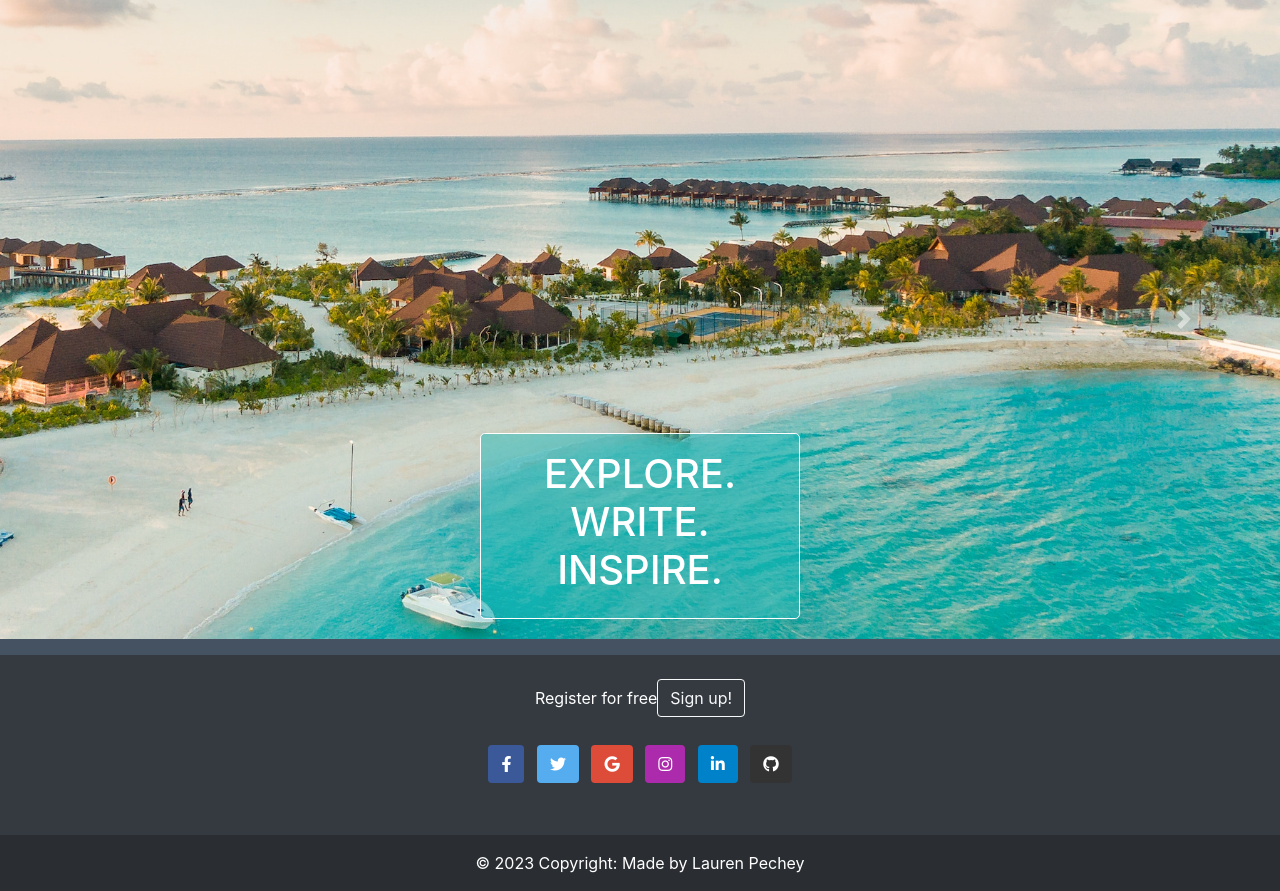
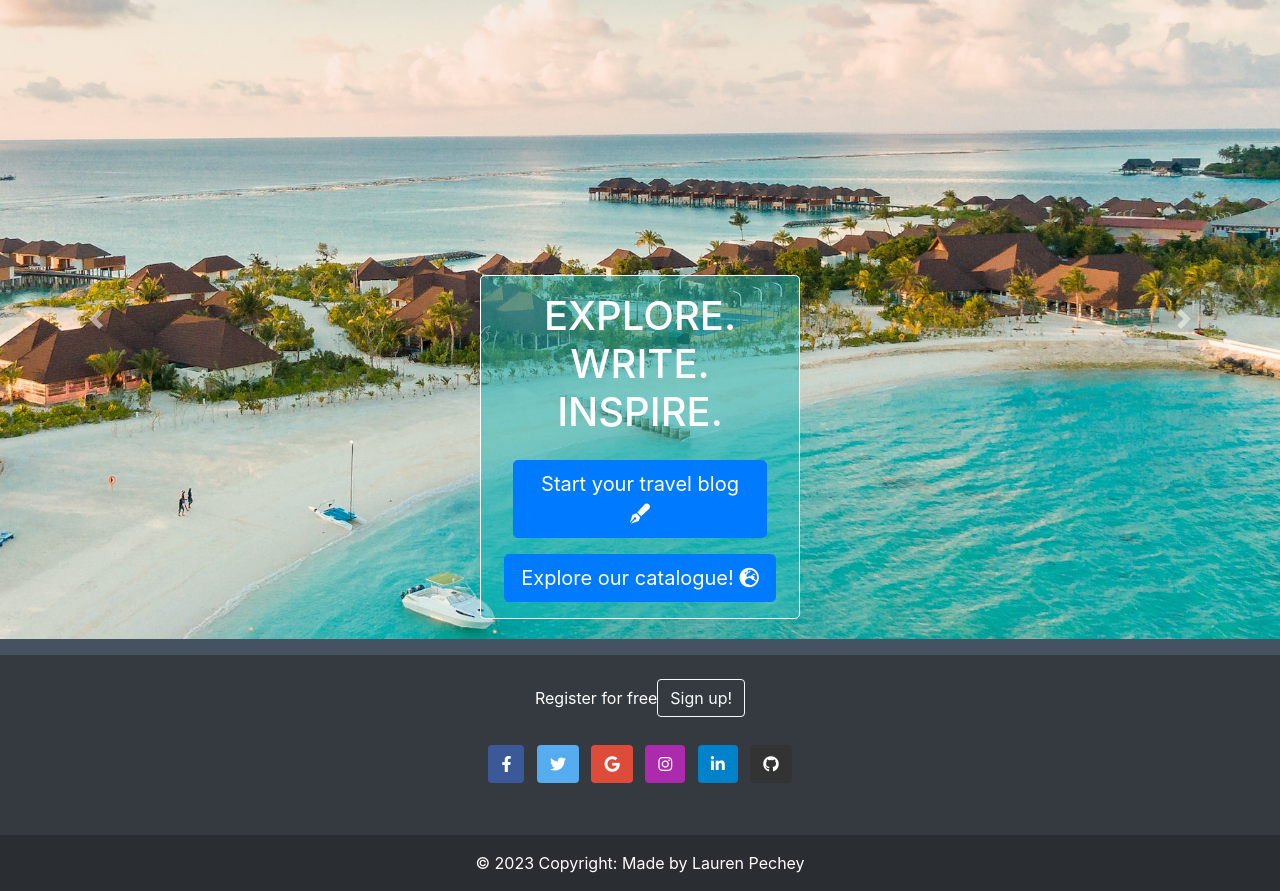
Before and after one commit to pecheylauren02/mp4-travel-blog, a Django app: page / in a window 1280 px wide. Shown: the part 68-959 px from the top of the page. Run offline with Django 3.2, Linux system fonts and the light colour scheme; data that the repository does not hold is empty; some libraries are stand-ins or nearby versions.

Commit message:
Add buttons to carousel

```diff
--- a/templates/base.html
+++ b/templates/base.html
@@ -16,6 +16,7 @@
     <script src="https://cdn.jsdelivr.net/npm/popper.js@1.16.0/dist/umd/popper.min.js"></script>
     <script src="https://maxcdn.bootstrapcdn.com/bootstrap/4.5.2/js/bootstrap.min.js"></script>
     <link rel="stylesheet" href="{% static 'style.css' %}">
+
 </head>
 
 <body class="d-flex flex-column h-100 main-bg w-100">
--- a/templates/index.html
+++ b/templates/index.html
@@ -16,6 +16,8 @@
                     <br>
                     INSPIRE.
                 </h1>
+                <button type="button" class="lead btn btn-primary btn-lg m-3">Start your travel blog <i class="fas fa-pen-fancy"></i></button>
+                <button type="button" class="lead btn btn-primary btn-lg">Explore our catalogue! <i class="fas fa-globe-europe"></i></button>
             </div>
         </div>
         <div class="carousel-item">
```
